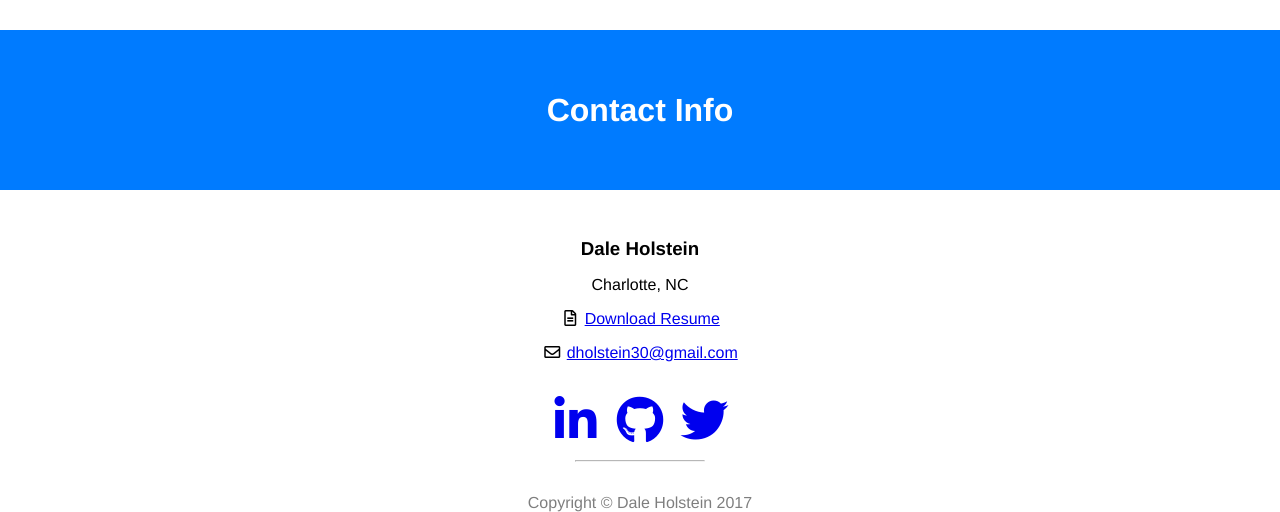
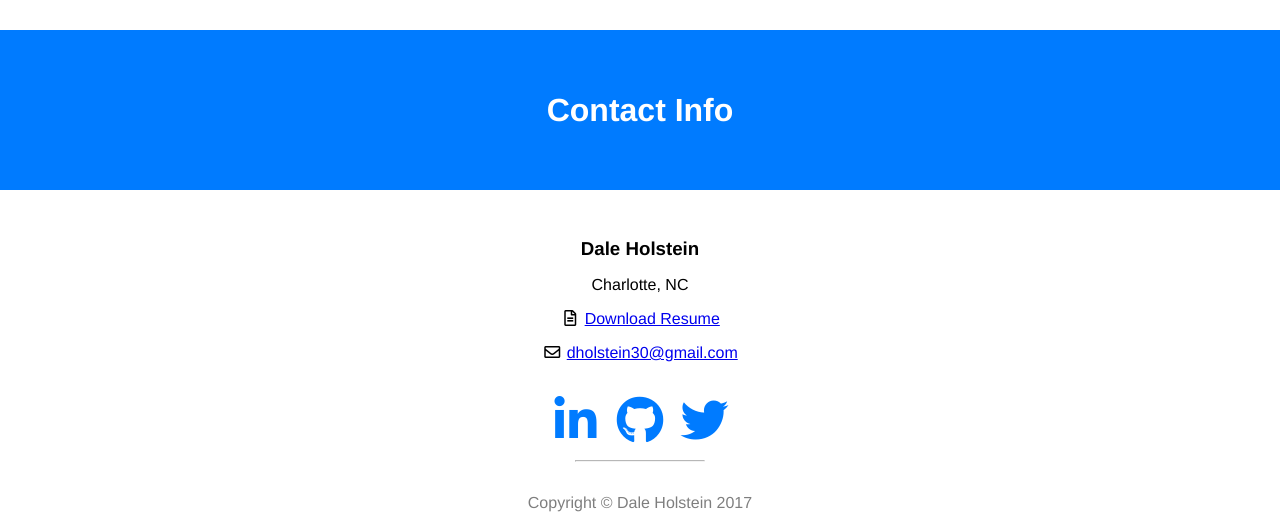
Before and after one commit to Holstein30/Portfolio-Grid, a plain HTML site: page index.html in a window 1280 px wide. Shown: the part 2978-3490 px from the top of the page. Drawn offline with Linux system fonts and the light colour scheme.

Commit message:
fixed coloring on social icons

```diff
--- a/assets/css/style.css
+++ b/assets/css/style.css
@@ -25,6 +25,10 @@ body {
 
 hr {
   opacity: 0.7;
+}
+
+.list-item-2 i {
+  color: var(--blue-bg);
 }
 
 /* Nav */
```
